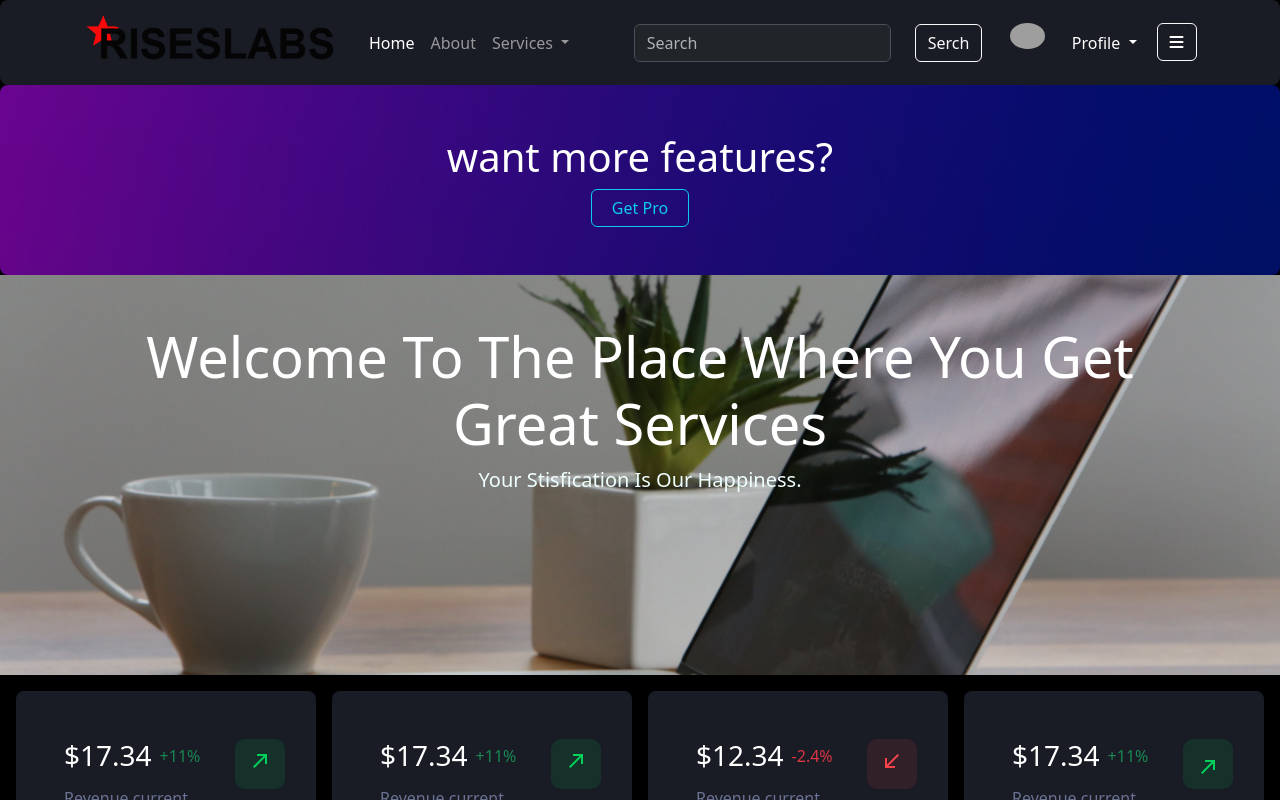
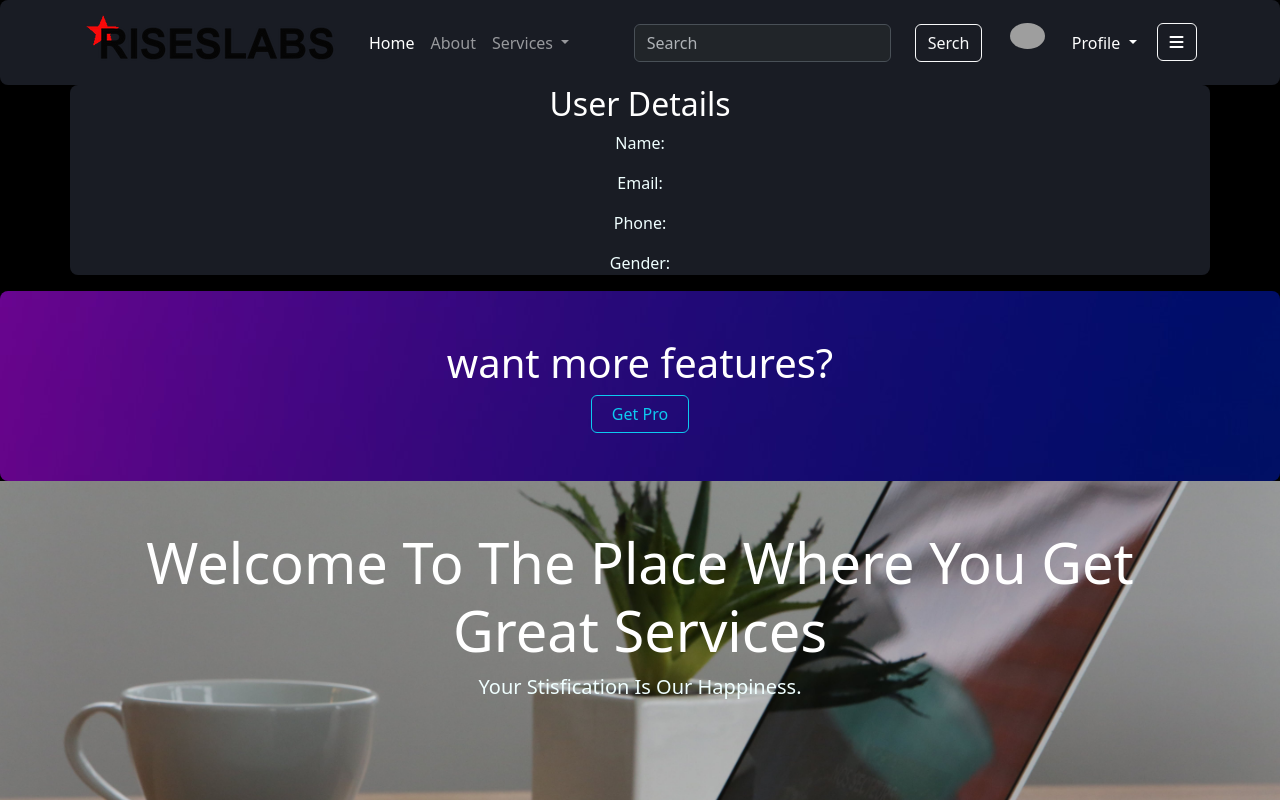
Before and after one commit to praveen-riseslabs/fullstack-ajay, a Vue app in the folder frontend/: page /dashboard in a window 1280 px wide. Shown: the top 800 px of the page. Built offline with nearby package versions, Linux system fonts and the light colour scheme; no server answers; grey boxes are pictures that could not be loaded.

Commit message:
Update DashboardPage.vue

```diff
--- a/frontend/src/components/DashboardPage.vue
+++ b/frontend/src/components/DashboardPage.vue
@@ -1,5 +1,14 @@
 <template>
   <div>
+    <div class="container text-center bg-dash">
+      <div>
+        <h2>User Details</h2>
+        <p>Name: {{ user.name }}</p>
+        <p>Email: {{ user.email }}</p>
+        <p>Phone: {{ user.phone }}</p>
+        <p>Gender: {{ user.gender }}</p>
+      </div>
+    </div>
     <!-- UPGARDE TO PRO -->
 
     <div class="banner col-pro-banner col p-5 text-center">
@@ -540,8 +549,27 @@
 </template>
 
 <script>
+import axios from 'axios';
 export default {
   name: "DashboardPage",
+  data() {
+    return {
+      user: {},
+    };
+  },
+  created() {
+    axios.get('http://localhost:8085/api/hii', {
+      headers: {
+        Authorization: `Bearer ${localStorage.getItem('jwtToken')}`,
+      },
+    })
+      .then((response) => {
+        this.user = response.data;
+      })
+      .catch((error) => {
+        console.log(error);
+      });
+  },
 };
 </script>
 
```
